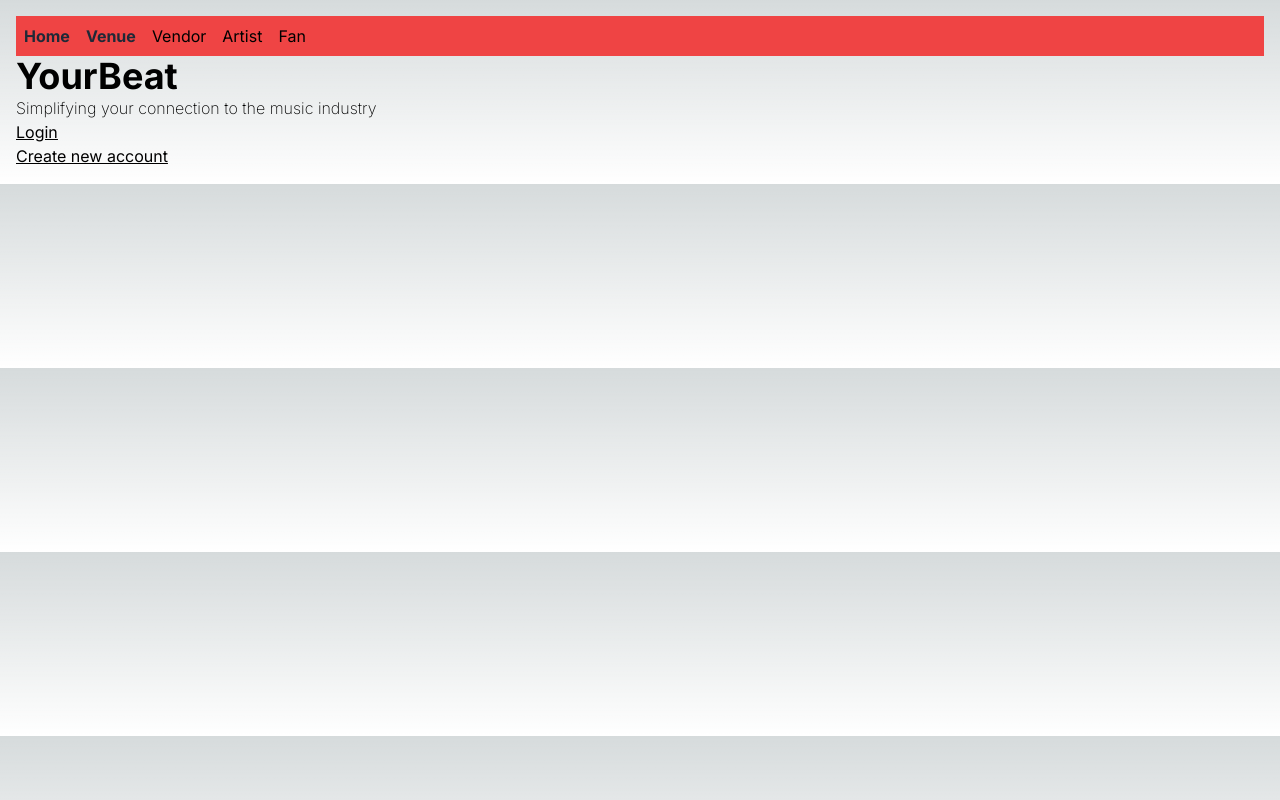
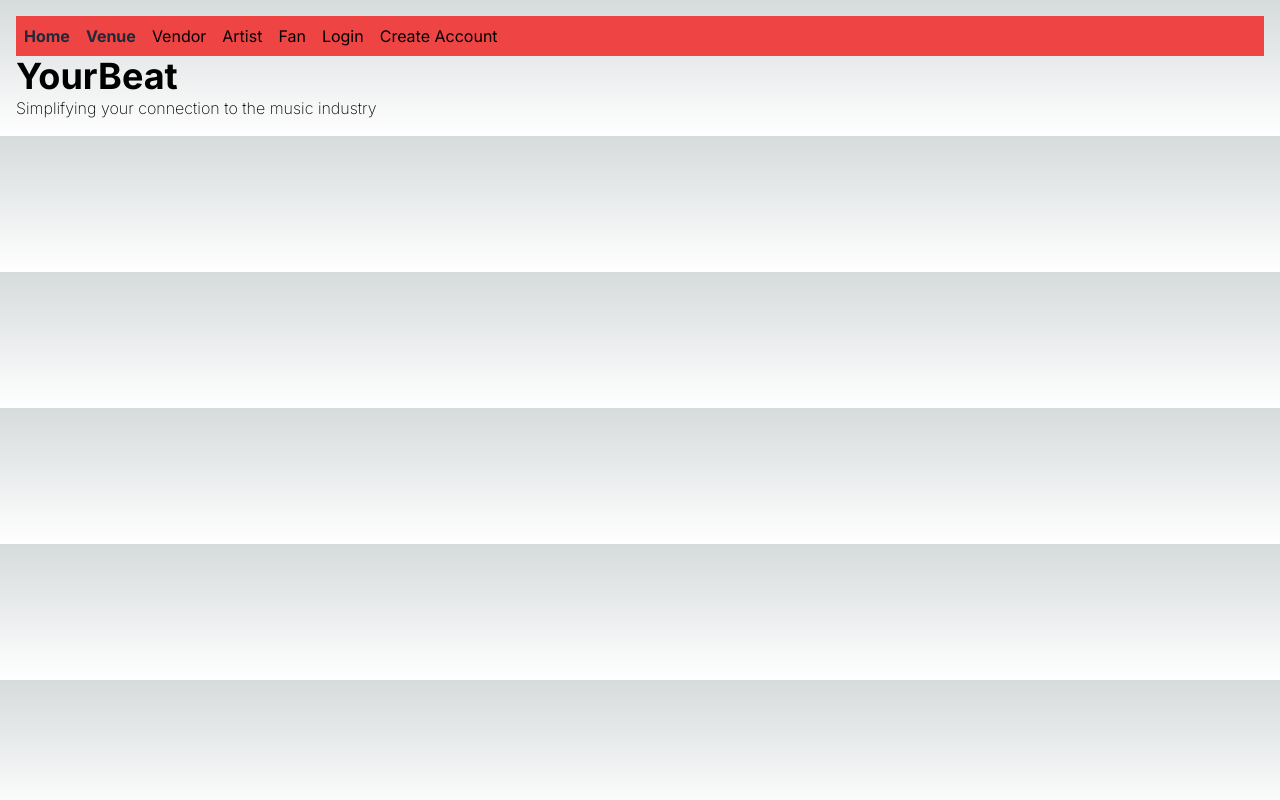
Before and after one commit to segvndo/YourBeat-TS, a Next.js app: page / in a window 1280 px wide. Built offline with nearby package versions, Linux system fonts and the light colour scheme.

Commit message:
Move login and Create Account to navbar

```diff
--- a/app/layout.tsx
+++ b/app/layout.tsx
@@ -1,6 +1,7 @@
 import './globals.css'
 import type { Metadata } from 'next'
 import { Inter } from 'next/font/google'
+import Link from 'next/link'
 
 const inter = Inter({ subsets: ['latin'] })
 
@@ -36,6 +37,12 @@ export default function RootLayout({
             <li>
               Fan
             </li>
+            <li>
+              <Link href="login">Login</Link>
+            </li>
+            <li>
+            <Link href="users">Create Account</Link>
+            </li>
           </ul>
         </nav>
         {children}
--- a/app/page.tsx
+++ b/app/page.tsx
@@ -13,10 +13,10 @@ export default function Home() {
       {/* <div>
         <Image src="/images/yourbeat.png" alt="YourBeat Logo" width={300} height={500} />
       </div> */}
-      <div className="underline">
+      {/* <div className="underline">
         <Link href="login">Login</Link>
       </div>
-      <Link href="users" className="underline">Create new account</Link>
+      <Link href="users" className="underline">Create new account</Link> */}
     </main>
   )
 }
```
